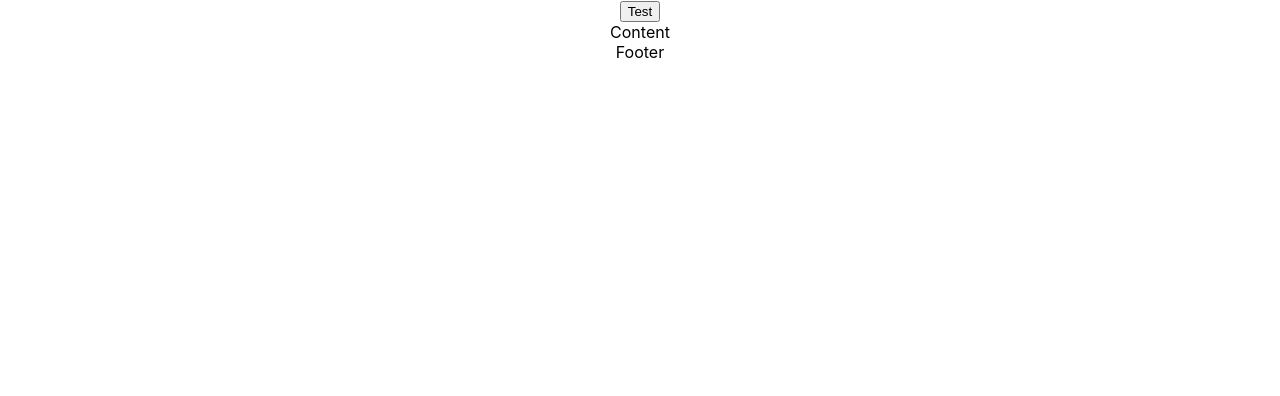
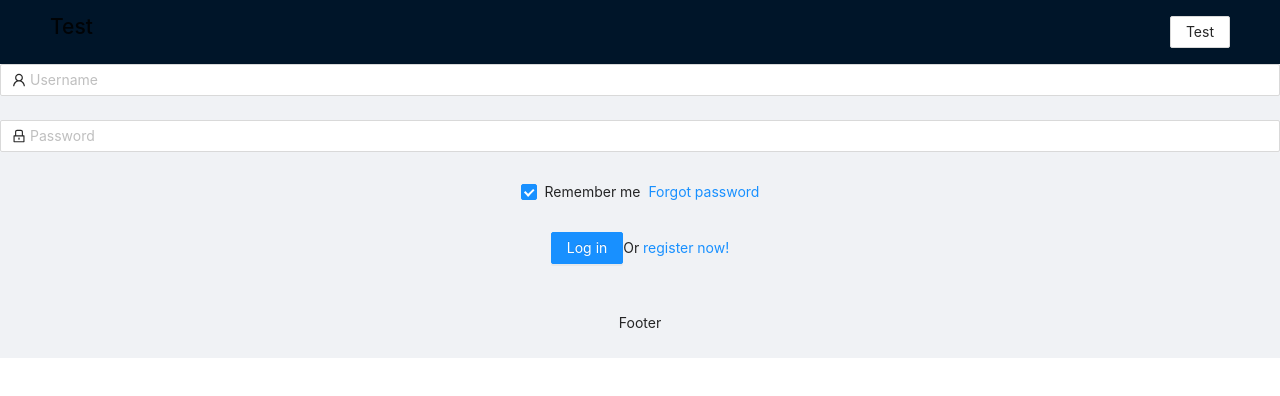
Before and after one commit to fromjaytoz/sw-chars, a React (Create React App) app: page / in a window 1280 px wide. Shown: the top 396 px of the page. Built offline with nearby package versions, Linux system fonts and the light colour scheme.

Commit message:
add form to App.tsx

```diff
--- a/src/App.css
+++ b/src/App.css
@@ -1,3 +1,5 @@
+@import "~antd/dist/antd.css";
+
 .App {
   text-align: center;
 }
--- a/src/App.tsx
+++ b/src/App.tsx
@@ -1,14 +1,16 @@
 import React, { FC } from "react";
-import { Button, Layout } from "antd";
+import { Button, Layout, Form, Input, Checkbox } from "antd";
+import { UserOutlined, LockOutlined } from "@ant-design/icons";
 import styled from "styled-components";
 import Navbar from "./components/Navbar/Navbar";
 import "./App.css";
 
 const { Header, Footer, Content } = Layout;
+const { Item } = Form;
 
 const HeaderView = styled(Header)`
   display: flex;
-  flex-direction: column;
+  flex-direction: row;
 `;
 const App: FC = () => (
   <div className="App">
@@ -16,7 +18,54 @@ const App: FC = () => (
       <HeaderView>
         <Navbar />
       </HeaderView>
-      <Content>Content</Content>
+      <Content>
+        <Form
+          name="normal_login"
+          className="login-form"
+          initialValues={{ remember: true }}
+          onFinish={() => alert("test")}
+        >
+          <Item
+            name="username"
+            rules={[{ required: true, message: "Please input your Username!" }]}
+          >
+            <Input
+              prefix={<UserOutlined className="site-form-item-icon" />}
+              placeholder="Username"
+            />
+          </Item>
+          <Item
+            name="password"
+            rules={[{ required: true, message: "Please input your Password!" }]}
+          >
+            <Input
+              prefix={<LockOutlined className="site-form-item-icon" />}
+              type="password"
+              placeholder="Password"
+            />
+          </Item>
+          <Item>
+            <Item name="remember" valuePropName="checked" noStyle>
+              <Checkbox>Remember me</Checkbox>
+            </Item>
+
+            <a className="login-form-forgot" href="">
+              Forgot password
+            </a>
+          </Item>
+
+          <Item>
+            <Button
+              type="primary"
+              htmlType="submit"
+              className="login-form-button"
+            >
+              Log in
+            </Button>
+            Or <a href="">register now!</a>
+          </Item>
+        </Form>
+      </Content>
       <Footer>Footer</Footer>
     </Layout>
   </div>
--- a/src/components/Navbar/Navbar.tsx
+++ b/src/components/Navbar/Navbar.tsx
@@ -1,11 +1,21 @@
 import React from "react";
-import { Button } from "antd";
+import { Button, Typography } from "antd";
+import styled from "styled-components";
+const { Title } = Typography;
+
+const NavView = styled.div`
+  display: flex;
+  justify-content: space-between;
+  align-items: center;
+  width: 100%;
+`;
 
 const Navbar = () => {
   return (
-    <div data-testid="navbar">
-      <Button data-testid="button">Test</Button>
-    </div>
+    <NavView data-testid="navbar">
+      <h1>Test</h1>
+      <Button data-testid=" button">Test</Button>
+    </NavView>
   );
 };
 
```
Also changed, not shown: tslint.json (added, +9 -0 lines).
